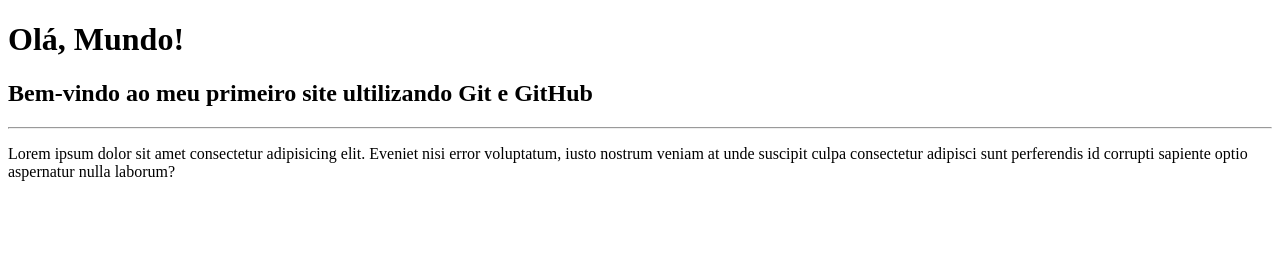
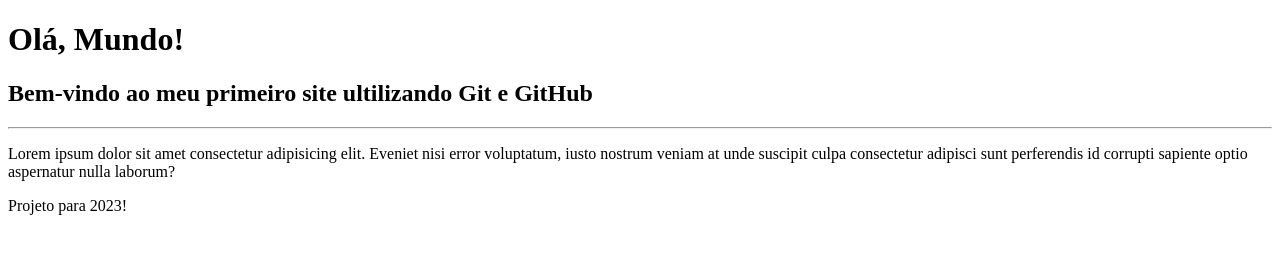
Before and after one commit to vrayme/Hello-World, a plain HTML site: page site-helloWorld/index.html in a window 1280 px wide. Drawn offline with Linux system fonts and the light colour scheme.

Commit message:
Adicionei um paragrafo

```diff
--- a/site-helloWorld/index.html
+++ b/site-helloWorld/index.html
@@ -11,6 +11,7 @@
     <h2>Bem-vindo ao meu primeiro site ultilizando Git e GitHub</h2>
     <hr>
     <p>Lorem ipsum dolor sit amet consectetur adipisicing elit. Eveniet nisi error voluptatum, iusto nostrum veniam at unde suscipit culpa consectetur adipisci sunt perferendis id corrupti sapiente optio aspernatur nulla laborum?</p>
+    <p>Projeto para 2023!</p>
 
 </body>
 </html>
```
